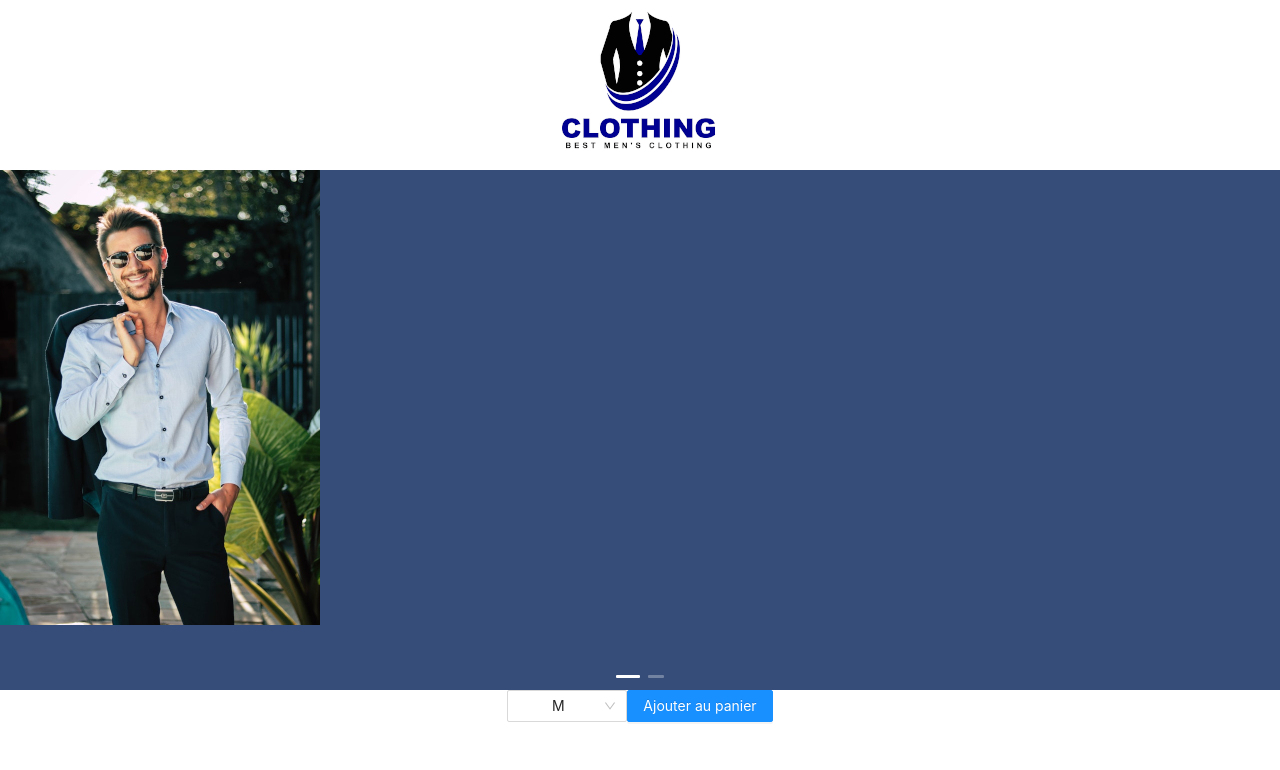
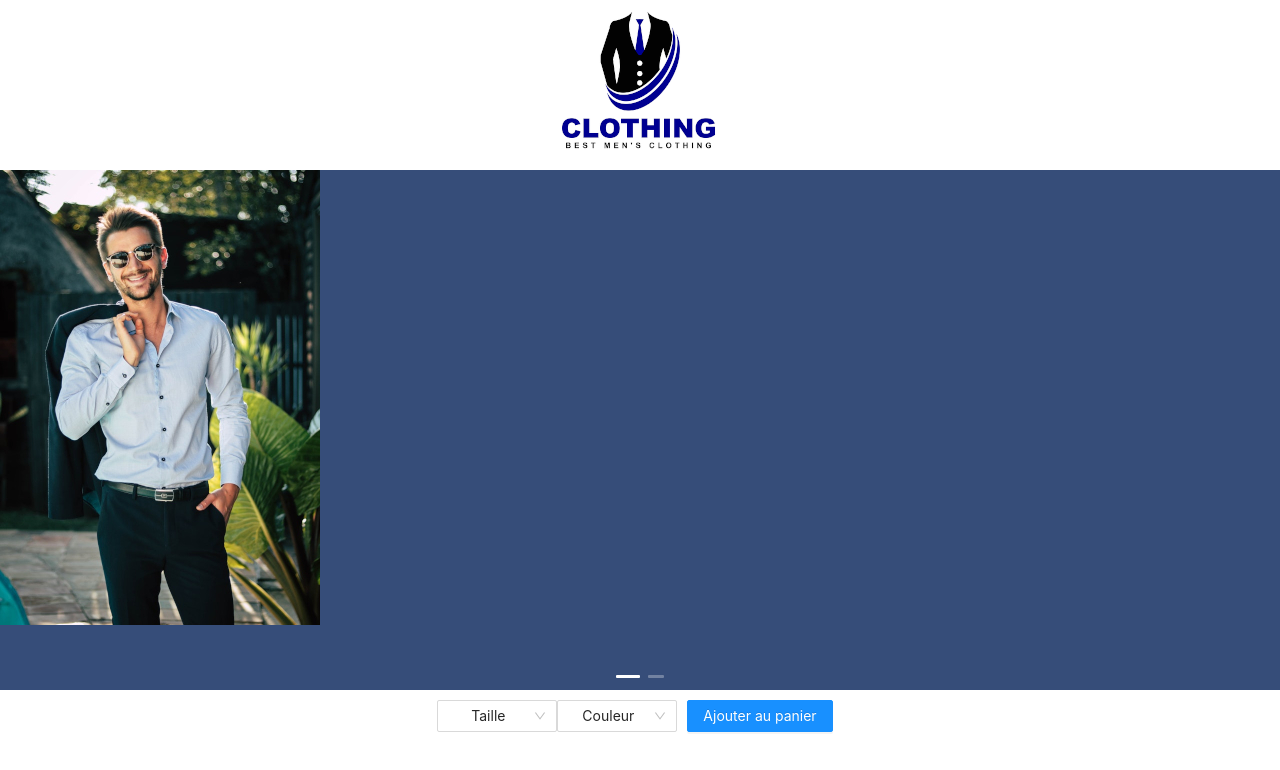
Before and after one commit to SirSelphos/raphael_test_technique, a React (Create React App) app: page / in a window 1280 px wide. Shown: the top 770 px of the page. Built offline with nearby package versions, Linux system fonts and the light colour scheme.

Commit message:
selector, début de state

```diff
--- a/src/App.js
+++ b/src/App.js
@@ -12,15 +12,18 @@ import './App.css';
 // import Showcase from './app/showcase.js';
 
 const App = () => {
-
+  const state = {
+    selected: 1,
+    basket: []
+  }
   let serial = 0
-  const products = [
+  const showcase = [
     {
       id: toString(++serial),
       title: "Chemise",
       picture: shirt,
       sizes: ["XS", "S", "M", "L", "XL", "XXL"],
-      colors: ["Blanc", "Bleu ciel", "Anthracite"]
+      colors: ["Blanc", "Bleu ciel", "Anthracite"],
     },
     {
       id: toString(++serial),
@@ -30,6 +33,8 @@ const App = () => {
       colors: ["Marron", "Noir"]
     }
   ]
+
+  console.log("Selected product:", showcase[state.selected-1])
 
   /* Version avec classes :
   let showcase = new Showcase([
@@ -48,6 +53,12 @@ const App = () => {
   console.log("Showcase", showcase)
   */
 
+  const handleChange = event => {
+    const productId = event.target.value
+    state.setState({selected: productId})
+    console.log("Selected", state.selected)
+  }
+
   return (
     <div className="App">
       <header className="App-header">
@@ -55,9 +66,10 @@ const App = () => {
 
       </header>
       <div>
-        <ProductsCarousel products={products} />
-        <CustomizedSelector />
-        <Button type="primary">Ajouter au panier</Button>
+        <ProductsCarousel products={showcase} />
+        <CustomizedSelector  style={{margin: '10px'}} param={showcase[state.selected-1].sizes} title="Taille" />
+        <CustomizedSelector  style={{margin: '10px'}} param={showcase[state.selected-1].colors} title="Couleur" />
+        <Button type="primary"  style={{margin: '10px'}} htmlType='submit'>Ajouter au panier</Button>
       </div>
     </div>
   );
--- a/src/components/Carousel.js
+++ b/src/components/Carousel.js
@@ -1,25 +1,25 @@
+import React from 'react';
 import { Carousel } from 'antd';
 
 const ProductsCarousel = (props) => {
 
     const { products } = props
 
-    function onChange(a, b, c) {
-      console.log(a, b, c);
+    function onChange() {
+
     }
 
     const contentStyle = {
       height: '520px',
-      background: '#364d79',
-
+      background: '#364d79'
     };
 
     return (
       <Carousel afterChange={onChange}>
         {products.map((product) => (
-          <div key={product.id} >
+          <div  key={product.id} >
             <div style={contentStyle} >
-              <img src={product.picture} alt={product.id} />
+              <img src={product.picture} alt={product.title} />
             </div>
           </div>
         ))}
--- a/src/components/Selector.js
+++ b/src/components/Selector.js
@@ -1,9 +1,11 @@
+import React from 'react';
 import { Select } from 'antd';
 
-const CustomizedSelector = (props) => {
+const CustomizedSelector = (prop) => {
 
-    const { products } = props
-
+    const { param, title } = (prop);
+    console.log(`Selector title: ${title}`);
+    console.log("Selector datas:", param);
     const { Option } = Select;
 
     function handleChange(value) {
@@ -11,13 +13,10 @@ const CustomizedSelector = (props) => {
     }
 
     return (
-        <Select defaultValue="M" style={{ width: 120 }} onChange={handleChange}>
-            <Option value="XS">XS</Option>
-            <Option value="S">S</Option>
-            <Option value="M">M</Option>
-            <Option value="L">L</Option>
-            <Option value="XL">XL</Option>
-            <Option value="XXL">XXL</Option>
+        <Select defaultValue={title} style={{ width: 120 }} onChange={handleChange}>
+            {param.map((element, index) => (
+                <Option value={element} key={index} >{element}</Option>
+            ))}
         </Select>
     );
 }
```
Also changed, not shown: 1 other file (tests, documents, lock files or other folders).
